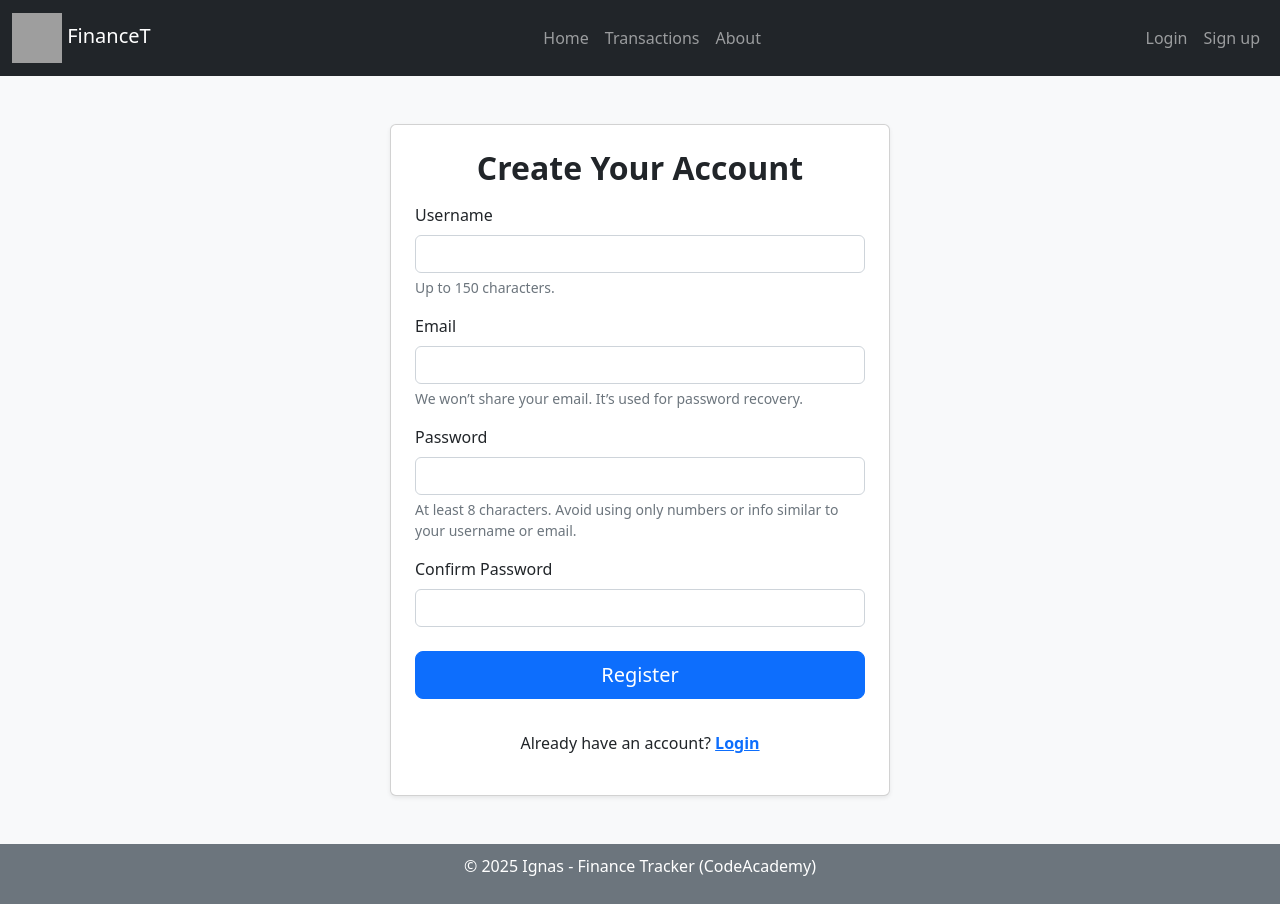
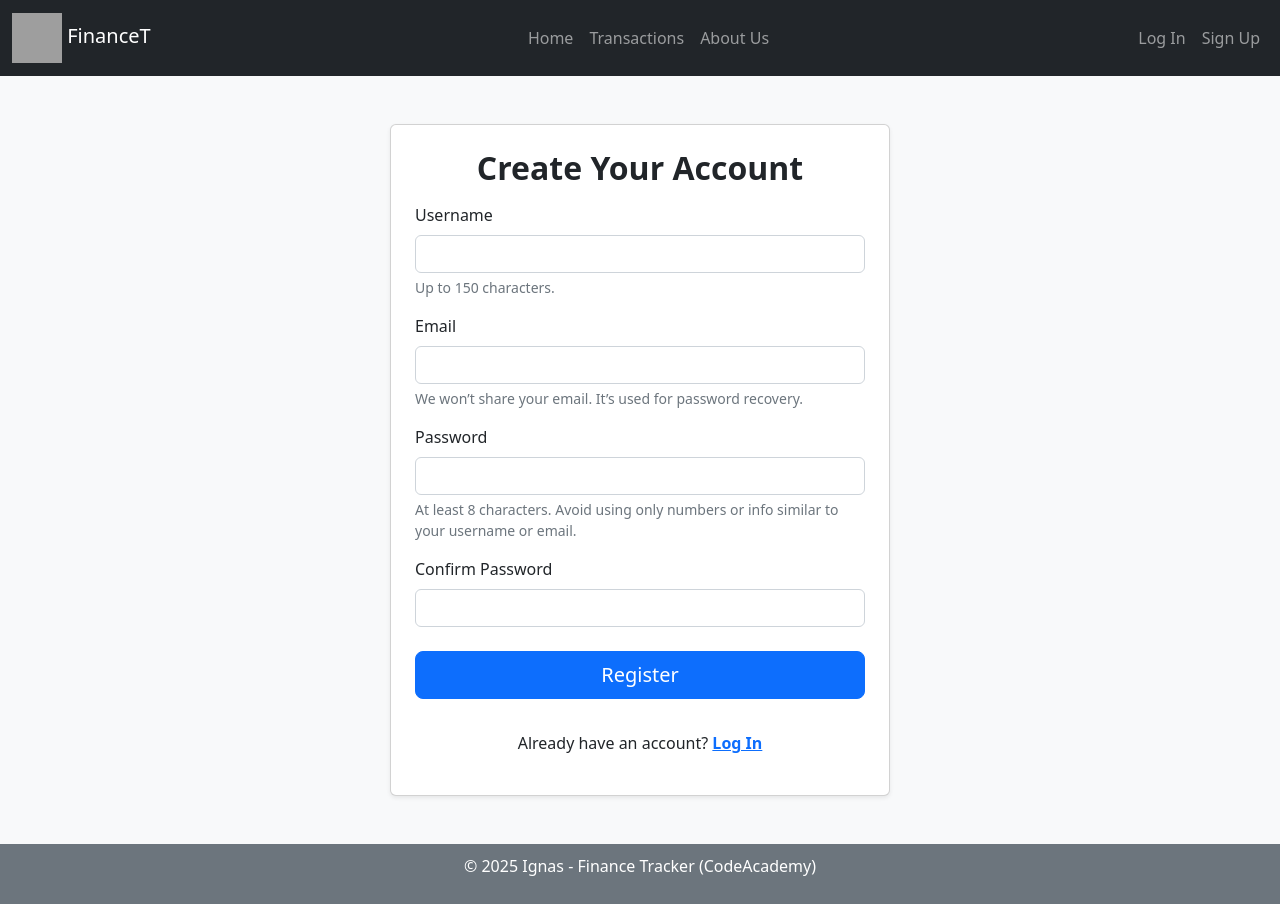
Before and after one commit to IgnasValiukas/FinanceTracker, a Django app: page /finance/register/ in a window 1280 px wide. Run offline with Django 5.2, Linux system fonts and the light colour scheme; grey boxes are pictures that could not be loaded.

Commit message:
Changed text from login to Log In Changed header order: changed places between Transaction and New Transaction

```diff
--- a/finance_tracker_app/templates/base.html
+++ b/finance_tracker_app/templates/base.html
@@ -20,13 +20,13 @@
             <ul class="navbar-nav mx-2">
                 <li class="nav-item active"><a class="nav-link" href="{% url 'index' %}">Home</a></li>
                 {% if user.is_authenticated %}
+                <li class="nav-item"><a class="nav-link" href="{% url 'my-transaction-new' %}">New Transaction</a></li>
                 <li class="nav-item"><a class="nav-link" href="{% url 'my-transactions' %}">Transactions</a></li>
-                <li class="nav-item"><a class="nav-link" href="{% url 'my-transaction-new' %}">New Transaction</a></li>
                 <li class="nav-item"><a class="nav-link" href="{% url 'dashboard' %}">Dashboard</a></li>
                 {% else %}
                 <li class="nav-item active"><a class="nav-link" href="{% url 'login'%}">Transactions</a></li>
                 {% endif %}
-                <li class="nav-item active"><a class="nav-link" href="{% url 'about' %}">About</a></li>
+                <li class="nav-item active"><a class="nav-link" href="{% url 'about' %}">About Us</a></li>
             </ul>
             <ul class="navbar-nav my-2 form-inline">
                 {% if user.is_authenticated %}
@@ -42,12 +42,12 @@
                 <li class="nav-item">
                     <form method="post" action="{% url 'logout' %}">
                         {% csrf_token %}
-                        <button class="btn btn-outline-secondary btn-sm" type="submit">Logout</button>
+                        <button class="btn btn-outline-secondary btn-sm" type="submit">Log Out</button>
                     </form>
                 </li>
                 {% else %}
-                <li class="nav-item"><a class="nav-link" href="{% url 'login'%}">Login</a></li>
-                <li class="nav-item"><a class="nav-link" href="{% url 'register'%}">Sign up</a></li>
+                <li class="nav-item"><a class="nav-link" href="{% url 'login'%}">Log In</a></li>
+                <li class="nav-item"><a class="nav-link" href="{% url 'register'%}">Sign Up</a></li>
                 {% endif %}
                 {% if not user.is_authenticated %}
                 {% endif %}
--- a/finance_tracker_app/templates/registration/register.html
+++ b/finance_tracker_app/templates/registration/register.html
@@ -52,7 +52,7 @@
 
         <p class="text-center mt-3">
             Already have an account?
-            <a href="{% url 'login' %}" class="fw-semibold">Login</a>
+            <a href="{% url 'login' %}" class="fw-semibold">Log In</a>
         </p>
     </div>
 </div>
```
Also changed, not shown: db.sqlite3.
